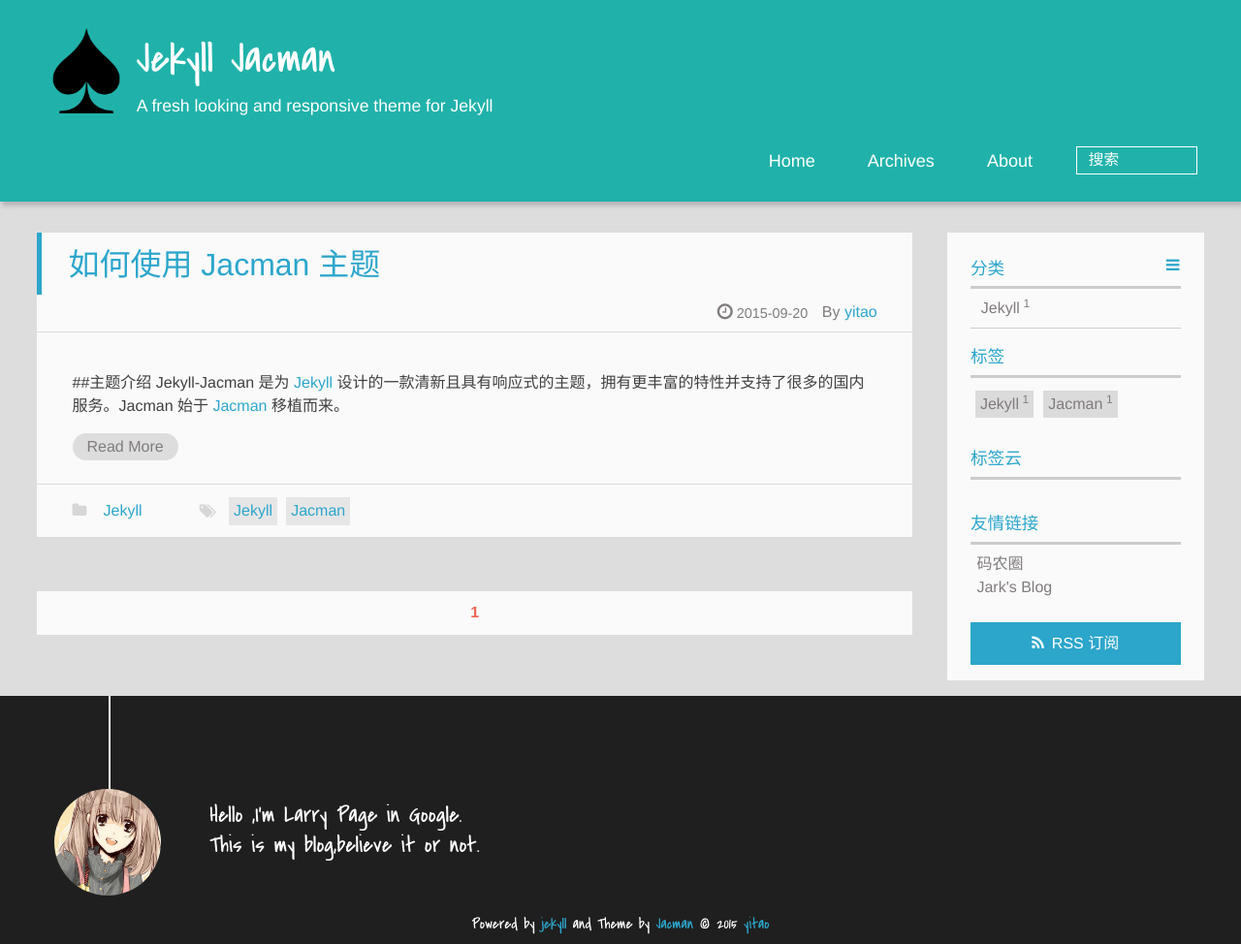
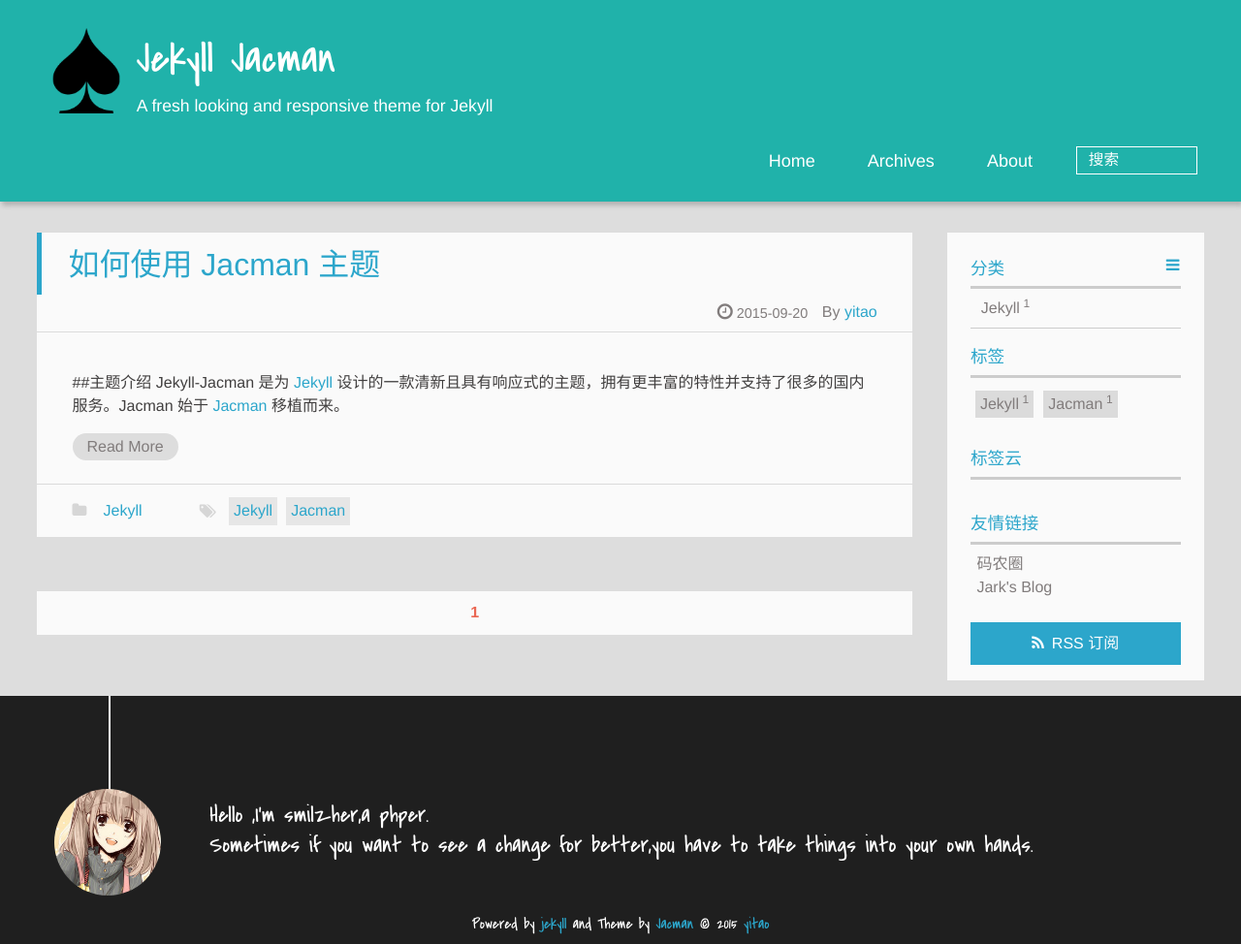
Before and after one commit to Smilzher/Smilzher.github.io, a Jekyll site: the page built from index.html, in a window 1280 px wide. Shown: the whole page at 97% size. Built offline with Jekyll 4.4.1, drawn with Linux system fonts in a browser that asks for light colours; Markdown is read by kramdown in place of the engine named in the settings; the list of posts is cut into pages by our own code.

Commit message:
change my description

```diff
--- a/_config.yml
+++ b/_config.yml
@@ -89,8 +89,8 @@
 #### Author information
 author:
   name: yitao      ## e.g. wuchong Author name
-  intro_line1:  "Hello ,I'm Larry Page in Google."    ## your introduction on the bottom of the page
-  intro_line2:  "This is my blog,believe it or not."  ## the 2nd line
+  intro_line1:  "Hello ,I'm smilzher,a phper."    ## your introduction on the bottom of the page
+  intro_line2:  "Sometimes if you want to see a change for better,you have to take things into your own hands."  ## the 2nd line
   weibo:      ## e.g. wuchong1014 or 2176287895 for http://weibo.com/2176287895
   weibo_verifier:  ## e.g. b3593ceb Your weibo-show widget verifier ,if you use weibo-show it is needed.
   tsina:      ## e.g. 2176287895  Your weibo ID,It will be used in share button.
```
